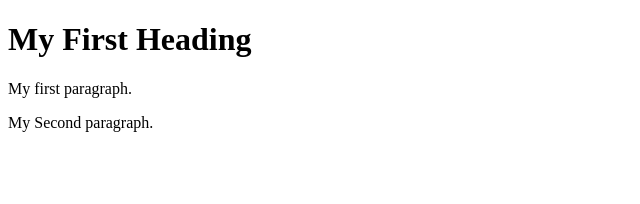
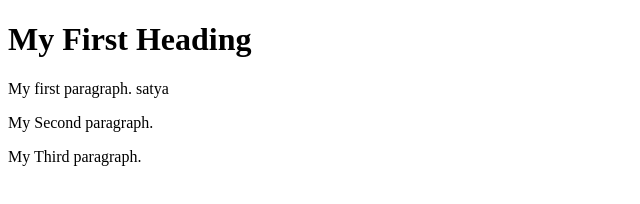
Before and after one commit to satyacomnet/git-test, a plain HTML site: page index.html in a window 1280 px wide. Shown: the whole page, without its empty margins (0-640 px from the left). Drawn offline with Linux system fonts and the light colour scheme.

Commit message:
added thired paragraph

```diff
--- a/index.html
+++ b/index.html
@@ -3,8 +3,9 @@
 <body>
 
 <h1>My First Heading</h1>
-<p>My first paragraph.</p>
+<p>My first paragraph. satya</p>
 <p>My Second paragraph.</p>
+<p>My Third paragraph.</p>
 
 </body>
 </html>
```
